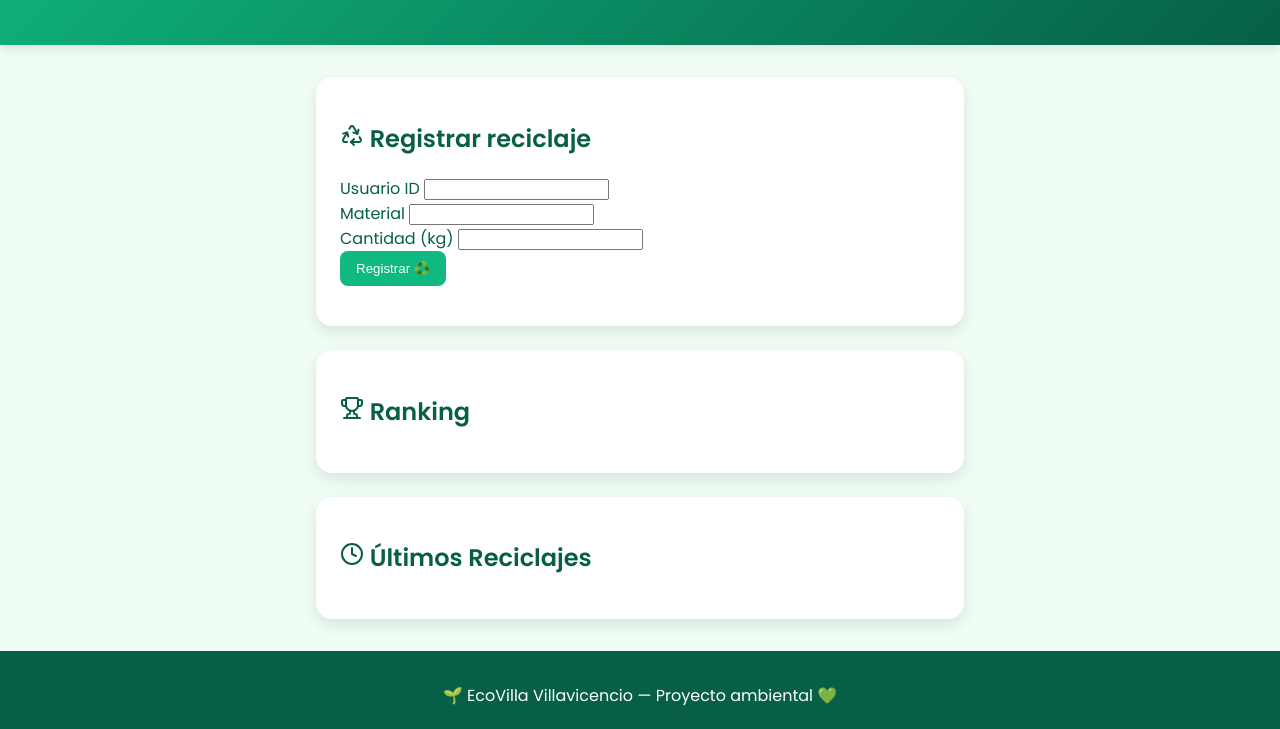
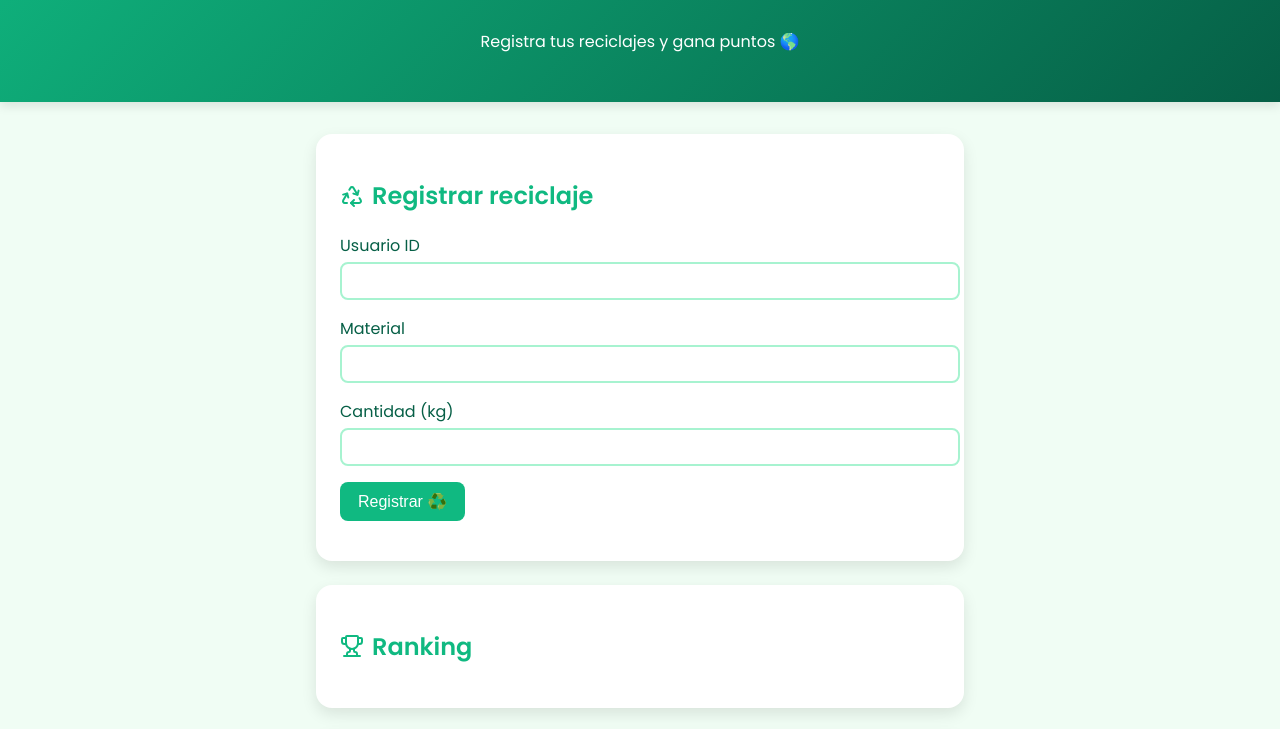
Before and after one commit to jeisonvivas/Ecovilla, a plain HTML site: page frontend/index.html in a window 1280 px wide. Shown: the part 182-911 px from the top of the page. Drawn offline with nearby package versions, Linux system fonts and the light colour scheme; no server answers.

Commit message:
Update styles.css

```diff
--- a/frontend/styles.css
+++ b/frontend/styles.css
@@ -13,6 +13,9 @@ body {
   color: var(--verde-oscuro);
   margin: 0;
   padding: 0;
+  min-height: 100vh;
+  display: flex;
+  flex-direction: column;
 }
 
 header {
@@ -23,7 +26,16 @@ header {
   box-shadow: 0 4px 10px var(--sombra);
 }
 
+.header-content {
+  display: flex;
+  justify-content: center;
+  align-items: center;
+  gap: 12px;
+  font-size: 1.8rem;
+}
+
 main {
+  flex: 1;
   display: flex;
   flex-direction: column;
   align-items: center;
@@ -33,29 +45,74 @@ main {
 
 .card {
   background: var(--blanco);
+  border-radius: 16px;
   padding: 1.5rem;
-  border-radius: 16px;
+  width: 100%;
   max-width: 600px;
+  box-shadow: 0 6px 15px var(--sombra);
+  transition: transform 0.2s ease, box-shadow 0.2s ease;
+}
+.card:hover {
+  transform: translateY(-3px);
+  box-shadow: 0 8px 20px var(--sombra);
+}
+
+.card h2 {
+  color: var(--verde);
+  display: flex;
+  align-items: center;
+  gap: 8px;
+  font-weight: 600;
+}
+
+.form-group {
+  margin-bottom: 1rem;
+}
+
+label {
+  display: block;
+  font-weight: 500;
+  margin-bottom: 4px;
+}
+
+input {
   width: 100%;
-  box-shadow: 0 6px 15px var(--sombra);
+  padding: 8px;
+  border: 2px solid var(--verde-claro);
+  border-radius: 8px;
+  font-size: 1rem;
+  outline: none;
+  transition: border-color 0.2s;
+}
+
+input:focus {
+  border-color: var(--verde);
 }
 
 .btn {
   background: var(--verde);
   color: white;
-  padding: 10px 16px;
+  border: none;
+  padding: 10px 18px;
   border-radius: 8px;
-  border: none;
+  font-size: 1rem;
   cursor: pointer;
+  transition: background 0.3s;
 }
 
 .btn:hover {
   background: var(--verde-oscuro);
 }
 
+.ranking-list li, .recientes-list li {
+  padding: 0.5rem 0;
+  border-bottom: 1px solid var(--verde-claro);
+}
+
 footer {
   background: var(--verde-oscuro);
-  color: white;
+  color: var(--blanco);
   text-align: center;
   padding: 1rem;
+  font-size: 0.9rem;
 }
```
